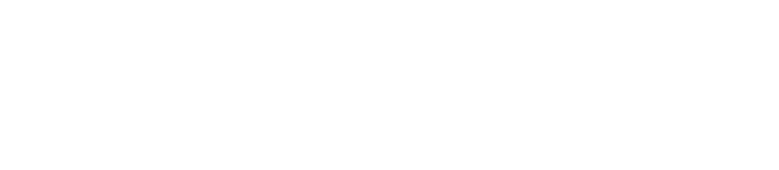
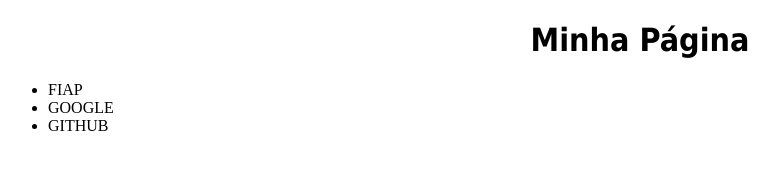
Before and after one commit to Vitorgz01/projeto-inicial1, a plain HTML site: page index.html in a window 1280 px wide. Shown: the whole page, without its empty margins (0-779 px from the left). Drawn offline with Linux system fonts and the light colour scheme.

Commit message:
Fazendo commit do projeto

```diff
--- a/index.html
+++ b/index.html
@@ -6,6 +6,23 @@
     <title>Document</title>
 </head>
 <body>
+  <div class="container">
+
+
+<header>
+    <h1 style="text-align: center;font-family:Tahoma, Verdana, sans-serif;">Minha Página</h1>
+<nav>
+   <ul>
+    <li> <a href="https://www.fiap.com.br" target="_blank"></a>FIAP </li>
+    <li><a href="http://www.google.com"></a>GOOGLE</li>
+    <li>GITHUB</li>
+   </ul>
+
+</nav>
+</header>
+
+
+  </div>
 
 </body>
 </html>
```
Also changed, not shown: 2 other files.
